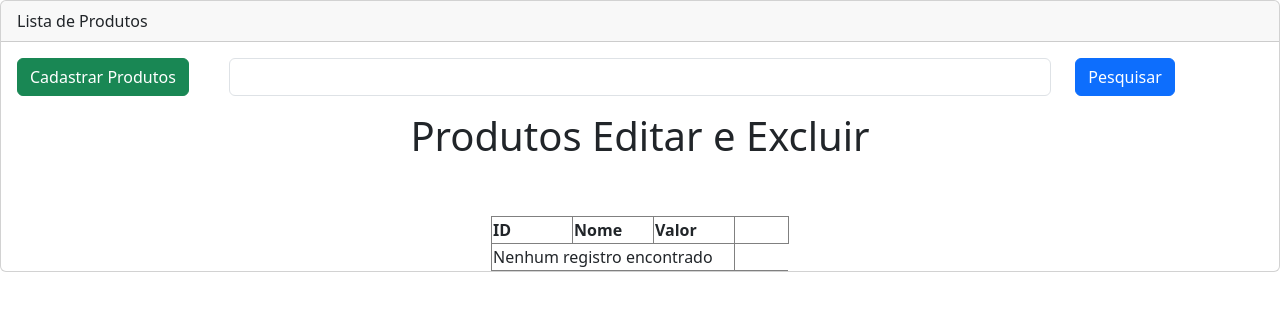
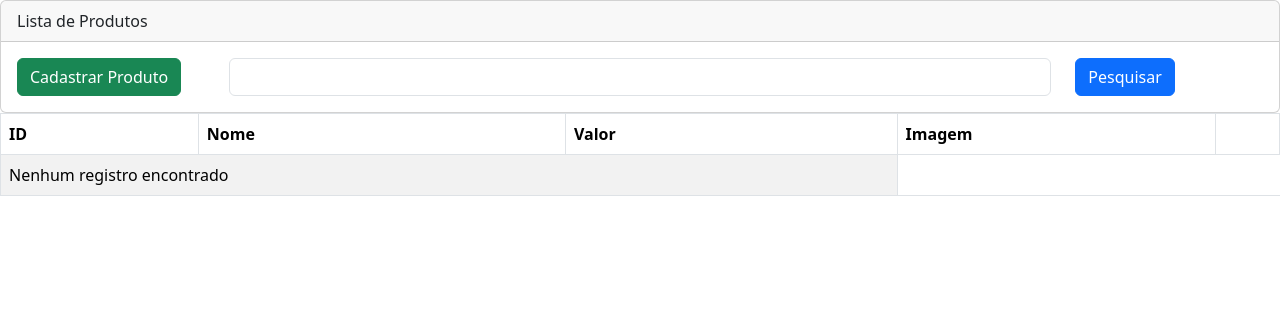
Before and after one commit to MoraesNico/ProjetoMr.web, a PHP site: page /produto.php in a window 1280 px wide. Shown: the part 56-367 px from the top of the page. Run offline with PHP 8.4, Linux system fonts and the light colour scheme; data that the repository does not hold is empty.

Commit message:
Alterações para enviar imagem

```diff
--- a/produto.php
+++ b/produto.php
@@ -1,60 +1,62 @@
-<?php include "cabecalho.php";?>
+<?php include "cabecalho.php"; ?>
+
 <div class="card">
     <div class="card-header">
         Lista de Produtos
     </div>
     <div class="card-body">
-    <form action="produtos.php" method="get">
+        <form action="produto.php" method="get">
             <div class="row">
                     <div class="col-md-2">
                         <a class="btn btn-success" href="novo_produto.php">
-                    Cadastrar Produtos
+                            Cadastrar Produto
                         </a>
                     </div>
                     <div class="col-md-8">
                         <input class="form-control" name="consulta" type="text" />
                     </div>
-
                     <div class="col-md-2">
                         <button type="submit" class="btn btn-primary">
                             Pesquisar
+                        </button>
                     </div>
-        </div>
+            </div><!--Fechamento do row -->
         </form>
-    </div>
+    </div><!--Fechamento do card-body -->
+</div><!--Fechamento do card -->
 
-<?php include "rodape.php"; ?>
 <?php
         include "conexao.php";
-$sql ="SELECT id, descricao, valor FROM produtos";
-$resultado = mysqli_query($conexao, $sql);
+        $sql = "SELECT Id, Descricao, Valor, Imagem FROM produtos order by Id desc";
+        $resultado = mysqli_query($conexao,$sql);
 ?>
-<center><h1>Produtos Editar e Excluir<h1></center>
-<br><BR>
-<center><table class="table-striped table-hover table-bordered"></center>
+<table class="table table-striped table-hover table-bordered">
         <thead>
             <tr>
-            <th class = "col-3">ID</th>
-            <th class = "col-3">Nome</th>
-            <th class = "col-3">Valor</th>
-            <th class = "col-2"></th>
+                <th>ID</th>
+                <th>Nome</th>
+                <th>Valor</th>
+                <th>Imagem</th>
+                <th></th>
             </tr>
         </thead>
         <tbody>
             <?php
-    if($resultado-> num_rows > 0){
-        while($row = $resultado ->fetch_assoc()){
+            // Verifica se a consulta retornou resultados
+            if ($resultado->num_rows > 0) {
+                // Exibe os dados de cada linha
+                while($row = $resultado->fetch_assoc()) {
                     echo "<tr>";
-            echo "<td>" . $row ["id"] . "</td>";
-            echo "<td>" . $row ["descricao"] . "</td>";
-            echo "<td>" . $row ["valor"] . "</td>";
-            echo "<td><a class= 'btn btn-danger'>Editar</a>  ";
-            echo "<a class= 'btn btn-danger'>Excluir</a></td>";
+                    echo "<td>" . $row["Id"] . "</td>";
+                    echo "<td>" . $row["Descricao"] . "</td>";
+                    echo "<td>" . $row["Valor"] . "</td>";
+                    echo "<td><img src='/".basename(__DIR__)."/img/".$row["Imagem"]."' width='50' height='50' class='img-fluid' /></td>";
+                    echo "<td><a class='btn btn-warning'>Editar</a>  ";
+                    echo "<a class='btn btn-danger'>Excluir</a></td>";
                     echo "</tr>";
-
                 }
-    }else{
-        echo"<tr><td colspan='3'>Nenhum registro encontrado</td></tr>";
+            } else {
+                echo "<tr><td colspan='3'>Nenhum registro encontrado</td></tr>";
             }
             $conexao->close();
             ?>
```
Also changed, not shown: novo_produto.php (+27 -17 lines), img/ICM.png (added). Lines whose indentation alone changed are shown as unchanged.
